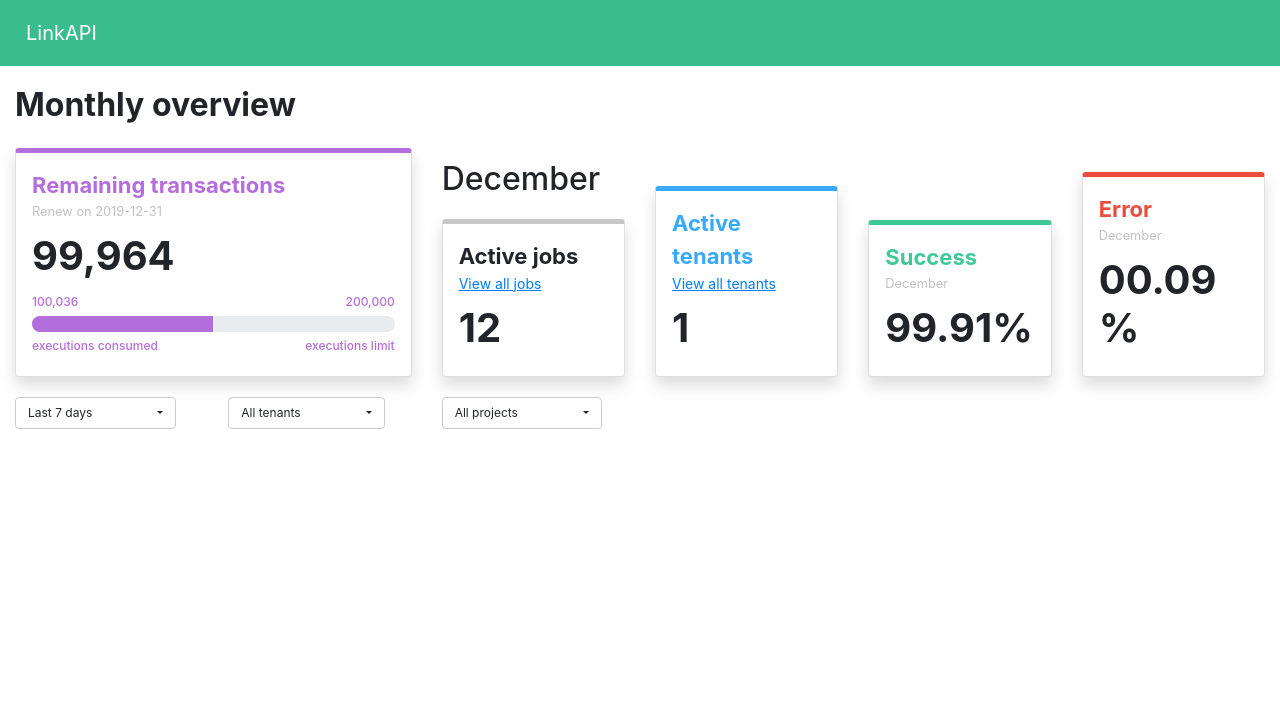
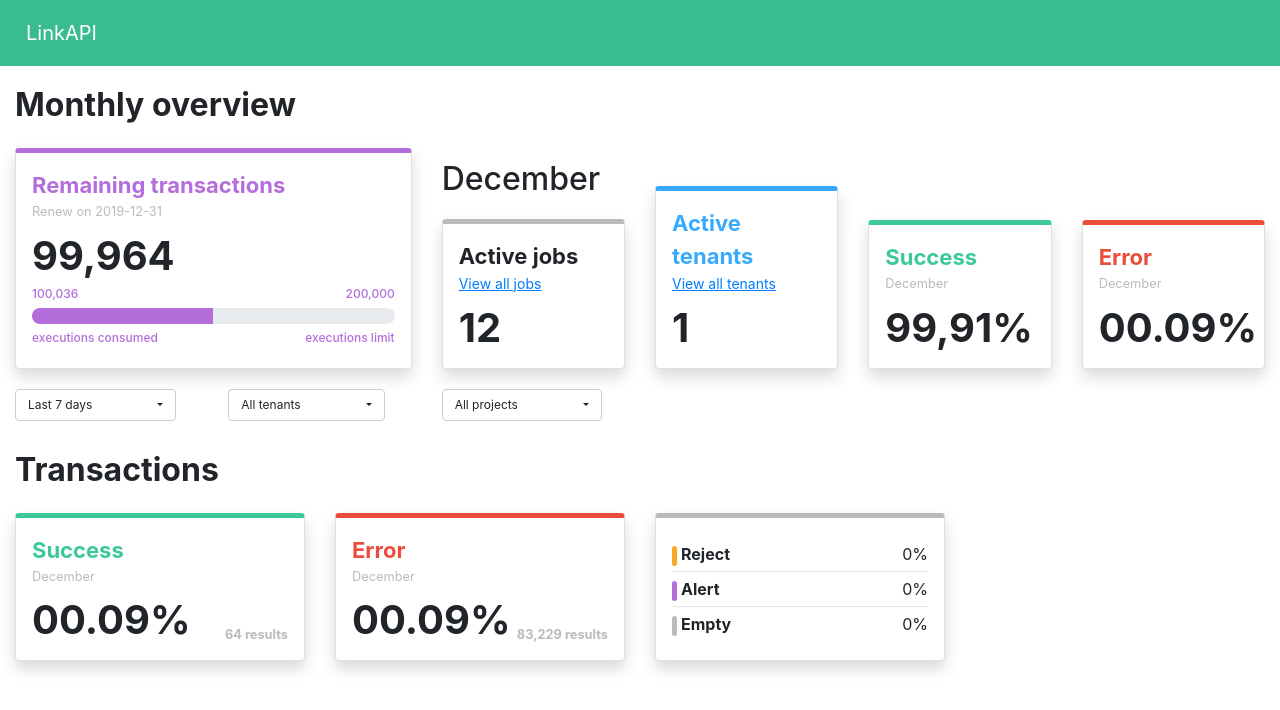
Before and after one commit to tierryray/linkapi, a React (Create React App) app: page / in a window 1280 px wide. Shown: the top 710 px of the page. Built offline with nearby package versions, Linux system fonts and the light colour scheme.

Commit message:
Transactions Cards

```diff
--- a/src/App.js
+++ b/src/App.js
@@ -3,6 +3,7 @@ import { Container, Navbar } from 'react-bootstrap';
 import styled from 'styled-components';
 
 import MonthCards from './components/MonthCards';
+import TransactionsCards from './components/Transactions';
 
 const StyledNavbar = styled(Navbar)`
   background-color: #39bd8e;
@@ -22,10 +23,8 @@ function App() {
       </StyledNavbar>
 
       <Container fluid>
-        <h2 style={{ fontWeight: 'bold', marginTop: '20px' }}>
-          Monthly overview
-        </h2>
         <MonthCards />
+        <TransactionsCards />
       </Container>
     </>
   );
--- a/src/components/Card/index.js
+++ b/src/components/Card/index.js
@@ -4,6 +4,7 @@ import { Card } from 'react-bootstrap';
 import styled from 'styled-components';
 
 const BordererCard = styled(Card)`
+  min-height: 148px;
   border-top: 5px solid ${props => props.color};
 `;
 
@@ -11,7 +12,10 @@ const StyledCard = props => {
   const { color, children } = props;
 
   return (
-    <BordererCard color={color} className="shadow p-3 mt-3 bg-white rounded">
+    <BordererCard
+      color={color}
+      className="shadow p-3 mt-3 bg-white rounded d-flex justify-content-center"
+    >
       {children}
     </BordererCard>
   );
@@ -23,7 +27,7 @@ StyledCard.propTypes = {
 };
 
 StyledCard.defaultProps = {
-  color: '#c7c7c7',
+  color: '#bbb',
 };
 
 export default StyledCard;
--- a/src/components/MonthCards/index.js
+++ b/src/components/MonthCards/index.js
@@ -7,7 +7,7 @@ import {
   Title,
   Link,
   Smaller,
-  MainContent,
+  MainContentDiv,
   Numbers,
   StyledProgressBar,
   StyledRow,
@@ -17,12 +17,15 @@ import {
 
 const MonthCards = () => (
   <>
+    <h2 style={{ fontWeight: 'bold', marginTop: '20px' }}>Monthly overview</h2>
     <StyledRow>
       <Col lg={4}>
         <StyledCard color="#b46edb">
           <Title color="#b46edb">Remaining transactions</Title>
           <Smaller>Renew on 2019-12-31</Smaller>
-          <MainContent>99,964</MainContent>
+          <MainContentDiv>
+            <h1>99,964</h1>
+          </MainContentDiv>
           <Numbers>
             <span>100,036</span>
             <span>200,000</span>
@@ -40,7 +43,9 @@ const MonthCards = () => (
         <StyledCard>
           <Title>Active jobs</Title>
           <Link href="#">View all jobs</Link>
-          <MainContent>12</MainContent>
+          <MainContentDiv>
+            <h1>12</h1>
+          </MainContentDiv>
         </StyledCard>
       </Col>
 
@@ -48,7 +53,9 @@ const MonthCards = () => (
         <StyledCard color="#37AAFF">
           <Title color="#37AAFF">Active tenants</Title>
           <Link href="#">View all tenants</Link>
-          <MainContent>1</MainContent>
+          <MainContentDiv>
+            <h1>1</h1>
+          </MainContentDiv>
         </StyledCard>
       </Col>
 
@@ -56,7 +63,9 @@ const MonthCards = () => (
         <StyledCard color="#3DC997">
           <Title color="#3DC997">Success</Title>
           <Smaller>December</Smaller>
-          <MainContent>99.91%</MainContent>
+          <MainContentDiv>
+            <h1>99,91%</h1>
+          </MainContentDiv>
         </StyledCard>
       </Col>
 
@@ -64,7 +73,9 @@ const MonthCards = () => (
         <StyledCard color="#EC4C3B">
           <Title color="#EC4C3B">Error</Title>
           <Smaller>December</Smaller>
-          <MainContent>00.09%</MainContent>
+          <MainContentDiv>
+            <h1>00.09%</h1>
+          </MainContentDiv>
         </StyledCard>
       </Col>
     </StyledRow>
--- a/src/components/MonthCards/styles.js
+++ b/src/components/MonthCards/styles.js
@@ -14,12 +14,18 @@ export const Link = styled.a`
 `;
 
 export const Smaller = styled.small`
-  color: #c2c2c2;
+  color: #bbb;
 `;
 
-export const MainContent = styled.h1`
-  font-weight: bold;
-  margin-top: 10px;
+export const MainContentDiv = styled.div`
+  display: flex;
+  align-items: flex-end;
+  justify-content: space-between;
+
+  h1 {
+    font-weight: bold;
+    margin: 10px 0 0 0;
+  }
 `;
 
 export const Numbers = styled.div`
--- /dev/null
+++ b/src/components/Transactions/index.js
@@ -0,0 +1,57 @@
+import React from 'react';
+import { Col, Row } from 'react-bootstrap';
+import StyledCard from '../Card';
+
+import { Title, Smaller, MainContentDiv, StyledList, ListItem } from './styles';
+
+const Transactions = () => (
+  <>
+    <h2 style={{ fontWeight: 'bold', marginTop: '30px' }}>Transactions</h2>
+    <Row>
+      <Col lg={3}>
+        <StyledCard color="#3DC997">
+          <Title color="#3DC997">Success</Title>
+          <Smaller>December</Smaller>
+          <MainContentDiv>
+            <h1>00.09%</h1>
+            <small>64 results</small>
+          </MainContentDiv>
+        </StyledCard>
+      </Col>
+
+      <Col lg={3}>
+        <StyledCard color="#EC4C3B">
+          <Title color="#EC4C3B">Error</Title>
+          <Smaller>December</Smaller>
+          <MainContentDiv>
+            <h1>00.09%</h1>
+            <small>83,229 results</small>
+          </MainContentDiv>
+        </StyledCard>
+      </Col>
+
+      <Col lg={3}>
+        <StyledCard>
+          <StyledList>
+            <ListItem color="#F4AB23">
+              <span>Reject</span>
+              <span>0%</span>
+            </ListItem>
+            <hr />
+            <ListItem color="#B46EDB">
+              <span>Alert</span>
+              <span>0%</span>
+            </ListItem>
+            <hr />
+            <ListItem>
+              <span color="blue">Empty</span>
+              <span>0%</span>
+            </ListItem>
+          </StyledList>
+        </StyledCard>
+      </Col>
+    </Row>
+  </>
+);
+
+export default Transactions;
--- /dev/null
+++ b/src/components/Transactions/styles.js
@@ -0,0 +1,64 @@
+import styled from 'styled-components';
+
+export const Title = styled.span`
+  font-size: 22px;
+  font-weight: bold;
+  color: ${props => props.color};
+`;
+
+export const Smaller = styled.small`
+  color: #bbb;
+`;
+
+export const MainContentDiv = styled.div`
+  display: flex;
+  align-items: flex-end;
+  justify-content: space-between;
+
+  h1 {
+    font-weight: bold;
+    margin: 10px 0 0 0;
+  }
+
+  small {
+    color: #bbb;
+    font-weight: bold;
+  }
+`;
+
+export const MainContent = styled.h1`
+  font-weight: bold;
+  margin: 10px 0 0 0;
+`;
+
+export const StyledList = styled.ul`
+  list-style: none;
+  padding: 0;
+  margin: 0;
+
+  li {
+    display: flex;
+    justify-content: space-between;
+  }
+
+  hr {
+    margin: 5px 0;
+  }
+`;
+
+export const ListItem = styled.li`
+  span:first-child {
+    font-weight: bold;
+
+    &::before {
+      content: '';
+      display: inline-block;
+      vertical-align: middle;
+      height: 20px;
+      width: 5px;
+      border-radius: 5px;
+      background: ${props => (props.color ? props.color : '#bbb')};
+      margin-right: 4px;
+    }
+  }
+`;
```
